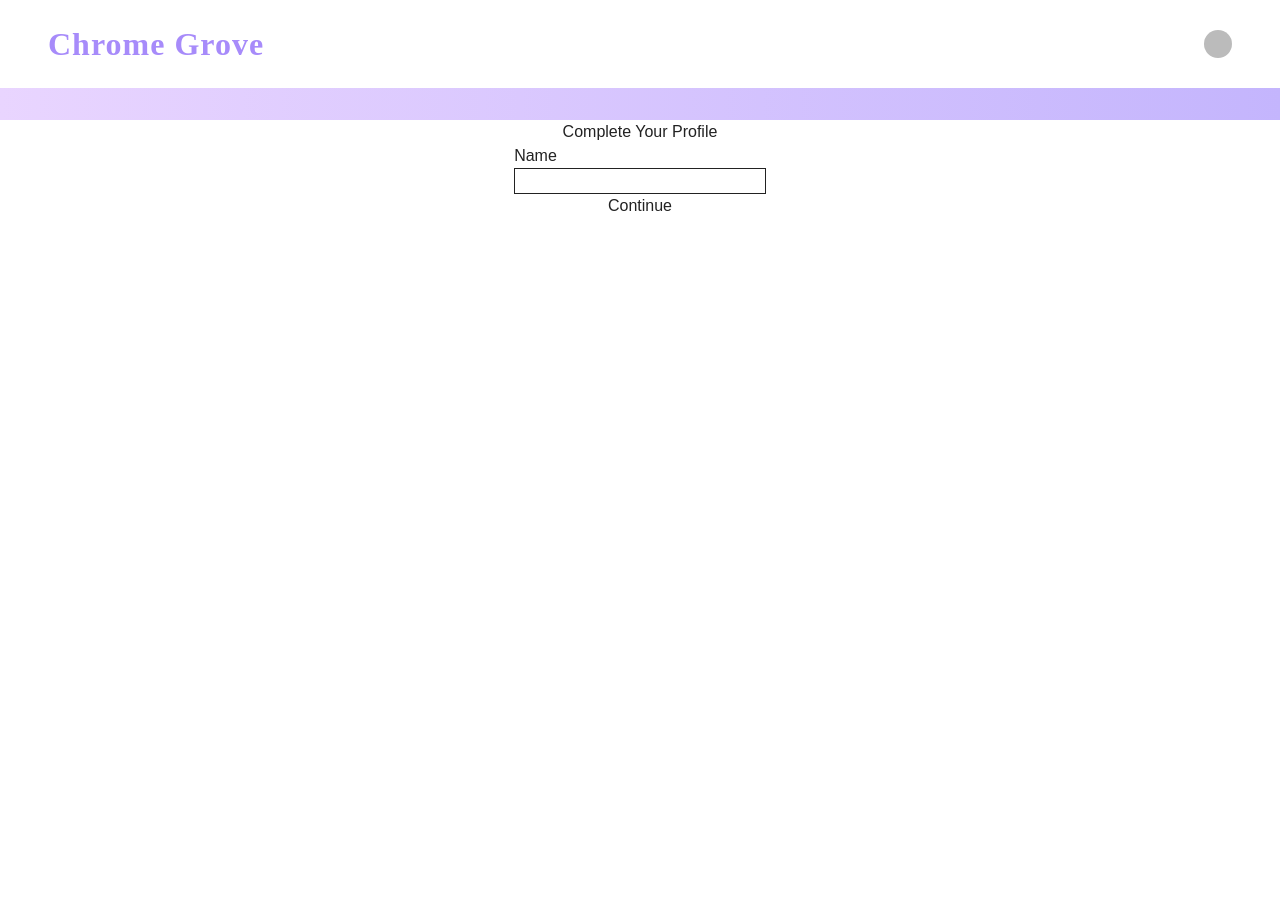
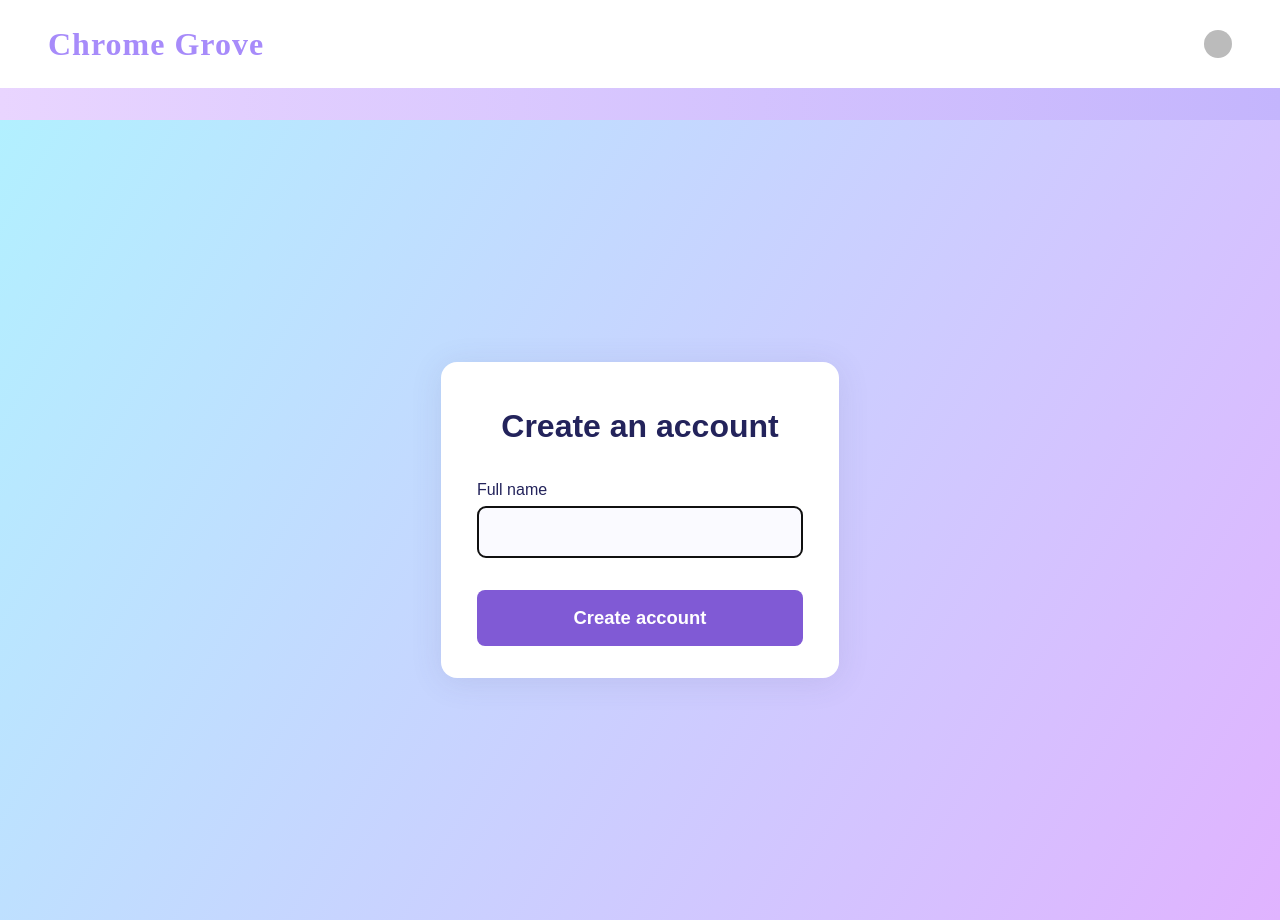
Before and after one commit to shane-jeon/chromegrove_app, a Next.js app in the folder frontend/: page /complete-profile in a window 1280 px wide. Before the commit the page ends 800 px from the top, so only its background shows below. Built offline with nearby package versions, Linux system fonts and the light colour scheme; no server answers; sample sign-in values are in the browser's storage; some icons are missing.

Commit message:
adjusted styling to complete profile form that loads after user registration

```diff
--- a/frontend/src/pages/complete-profile.tsx
+++ b/frontend/src/pages/complete-profile.tsx
@@ -1,6 +1,75 @@
 import { useUser } from "@clerk/nextjs";
 import { useRouter } from "next/router";
 import { useEffect, useState } from "react";
+import styled from "styled-components";
+
+const CenteredContainer = styled.div`
+  min-height: 100vh;
+  display: flex;
+  align-items: center;
+  justify-content: center;
+  background: linear-gradient(120deg, #b2f0ff 0%, #e0b3ff 100%);
+`;
+
+const Card = styled.div`
+  background: white;
+  border-radius: 16px;
+  box-shadow: 0 4px 32px rgba(80, 80, 120, 0.12);
+  padding: 40px 36px 32px 36px;
+  min-width: 350px;
+  max-width: 90vw;
+  display: flex;
+  flex-direction: column;
+  align-items: center;
+`;
+
+const Title = styled.h2`
+  font-size: 2rem;
+  font-weight: 700;
+  margin-bottom: 28px;
+  color: #23235b;
+`;
+
+const StyledForm = styled.form`
+  width: 100%;
+  display: flex;
+  flex-direction: column;
+  gap: 22px;
+`;
+
+const Label = styled.label`
+  font-size: 1rem;
+  font-weight: 500;
+  color: #23235b;
+  margin-bottom: 6px;
+`;
+
+const Input = styled.input`
+  width: 100%;
+  padding: 12px 14px;
+  border: 1.5px solid #e0e0e0;
+  border-radius: 8px;
+  font-size: 1.1rem;
+  background: #fafaff;
+  margin-top: 4px;
+`;
+
+const Button = styled.button`
+  width: 100%;
+  background: #805ad5;
+  color: white;
+  border: none;
+  border-radius: 8px;
+  padding: 14px 0;
+  font-size: 1.15rem;
+  font-weight: 600;
+  margin-top: 10px;
+  cursor: pointer;
+  transition: background 0.2s;
+  &:hover {
+    background: #6b46c1;
+  }
+`;
 
 export default function CompleteProfile() {
   const { user, isLoaded } = useUser();
@@ -42,26 +111,26 @@ export default function CompleteProfile() {
   };
 
   return (
-    <div className="mt-10 flex flex-col items-center">
-      <h2 className="mb-4 text-2xl">Complete Your Profile</h2>
-      <form onSubmit={handleSubmit} className="flex w-80 flex-col gap-4">
-        <label>
-          Name
-          <input
-            className="w-full border p-2"
+    <CenteredContainer>
+      <Card>
+        <Title>Create an account</Title>
+        <StyledForm onSubmit={handleSubmit}>
+          <div>
+            <Label htmlFor="name">Full name</Label>
+            <Input
+              id="name"
               type="text"
               value={name}
               onChange={(e) => setName(e.target.value)}
               required
+              autoFocus
             />
-        </label>
-        <button
-          type="submit"
-          className="rounded bg-purple-500 py-2 text-white"
-          disabled={loading}>
-          {loading ? "Saving..." : "Continue"}
-        </button>
-      </form>
           </div>
+          <Button type="submit" disabled={loading}>
+            {loading ? "Saving..." : "Create account"}
+          </Button>
+        </StyledForm>
+      </Card>
+    </CenteredContainer>
   );
 }
```
Lines whose indentation alone changed are shown as unchanged.
